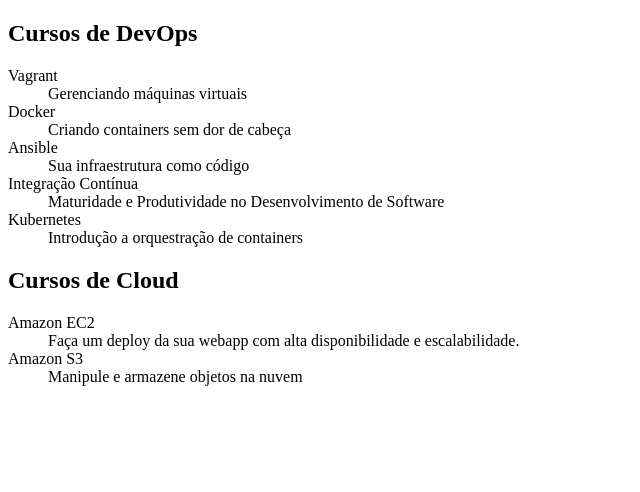
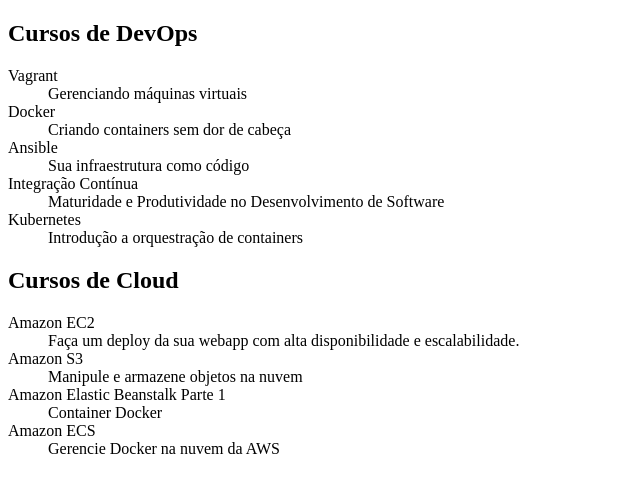
Before and after one commit to Edufreitass/alura-git, a plain HTML site: page index.html in a window 1280 px wide. Shown: the whole page, without its empty margins (0-640 px from the left). Drawn offline with Linux system fonts and the light colour scheme.

Commit message:
Cursos de Beanstalk e ECS adicionados

```diff
--- a/index.html
+++ b/index.html
@@ -31,7 +31,12 @@
 
     <dt>Amazon S3</dt>
     <dd>Manipule e armazene objetos na nuvem</dd>
-    <dd></dd>
+
+    <dt>Amazon Elastic Beanstalk Parte 1</dt>
+    <dd>Container Docker</dd>
+
+    <dt>Amazon ECS</dt>
+    <dd>Gerencie Docker na nuvem da AWS</dd>
   </dl>
 </body>
 </html>
```
